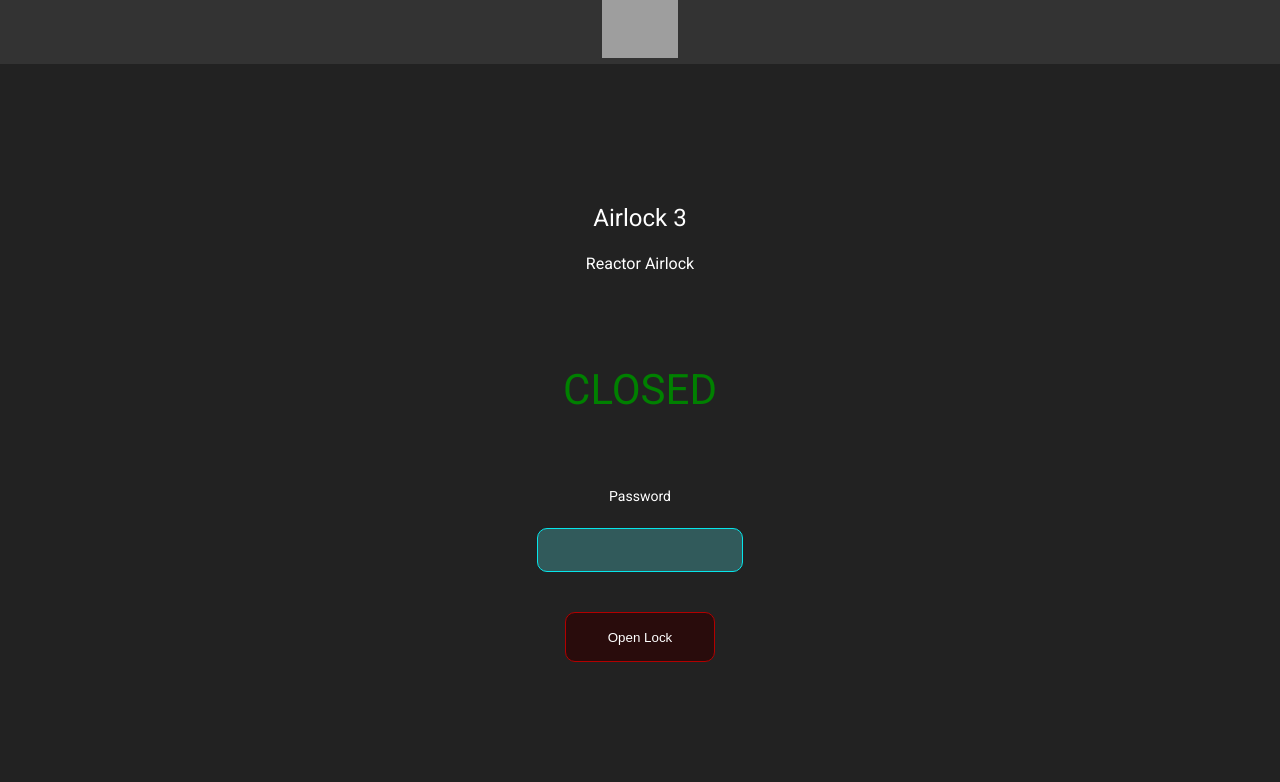
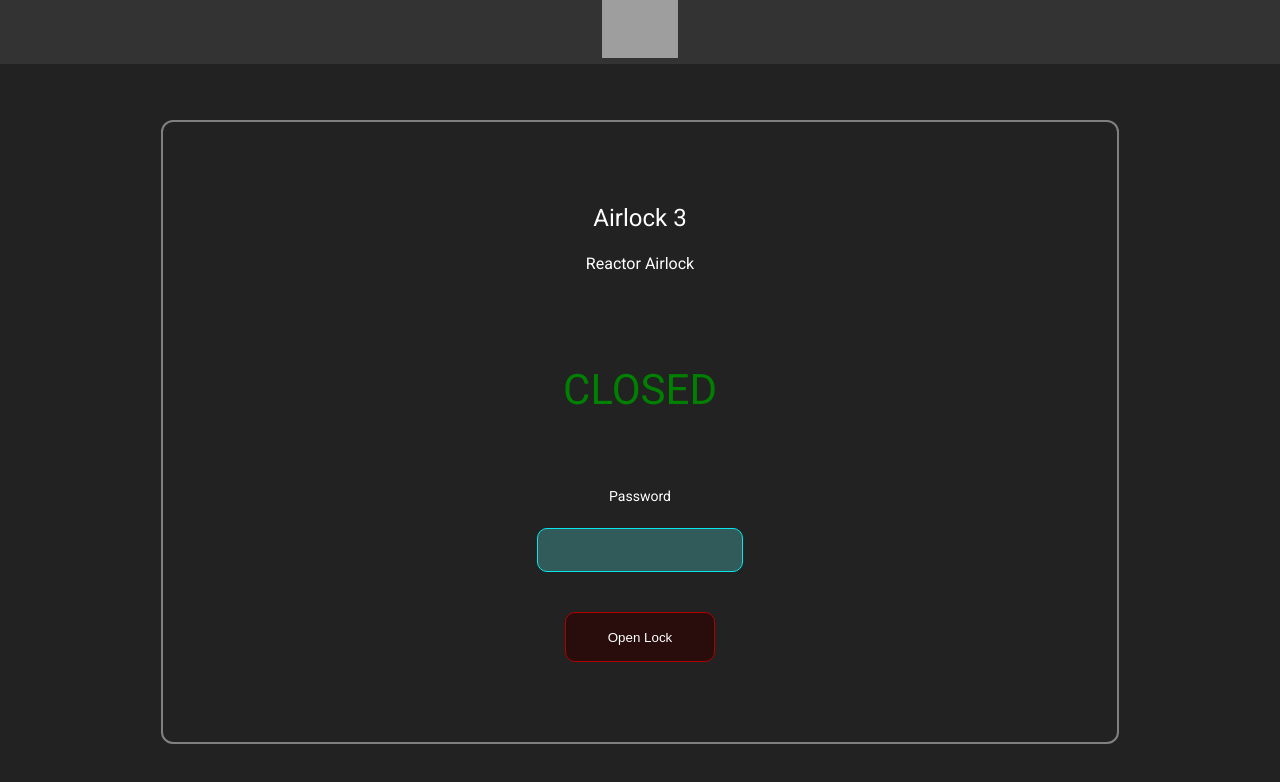
Before and after one commit to esfacumon/rocinante-display, an Angular app: page /airlock in a window 1280 px wide. Shown: the top 782 px of the page. Built offline with nearby package versions, Linux system fonts and the light colour scheme; grey boxes are pictures that could not be loaded.

Commit message:
V 1.2 Improved utils-airlock

```diff
--- a/src/app/app.module.ts
+++ b/src/app/app.module.ts
@@ -27,6 +27,7 @@ import { PilotDockingComponent } from './components/pilot/pilot-docking/pilot-do
 import { PilotReactorComponent } from './components/pilot/pilot-reactor/pilot-reactor.component';
 import { GunnerWeaponsComponent } from './components/gunner/gunner-weapons/gunner-weapons.component';
 import { GunnerCountermeasuresComponent } from './components/gunner/gunner-countermeasures/gunner-countermeasures.component';
+import { FormsModule } from '@angular/forms';
 
 @NgModule({
   declarations: [
@@ -58,6 +59,7 @@ import { GunnerCountermeasuresComponent } from './components/gunner/gunner-count
     MatToolbarModule,
     MatButtonModule,
     MatTableModule,
+    FormsModule,
   ],
   providers: [],
   bootstrap: [AppComponent]
--- a/src/app/components/utilities/airlock/airlock.component.css
+++ b/src/app/components/utilities/airlock/airlock.component.css
@@ -6,6 +6,22 @@
     align-items: center;
 
     color: white;
+
+}
+
+.airlock-camera-inner-div{
+
+    display: flex;
+    flex-direction: column;
+
+    align-items: center;
+
+    color: white;
+
+    border: solid 2px gray;
+    border-radius: 12px;
+
+    padding: 10vh 25vw;
 
 }
 
@@ -36,3 +52,11 @@
     text-align: center;
     font-size: large;
 }
+
+.airlock-form{
+    display: flex;
+    flex-direction: column;
+
+    justify-content: center;
+    align-items: center;
+}
--- a/src/app/components/utilities/airlock/airlock.component.html
+++ b/src/app/components/utilities/airlock/airlock.component.html
@@ -1,9 +1,15 @@
 <div class="airlock-camera-div">
-    <h1>Airlock 3</h1>
-    <h3>Reactor Airlock</h3>
-    <h1 class="airlock-state">CLOSED</h1>
-    <p>Password</p>
-    <input class="password-input" type="password"/>
-    <button class="button-red-inactive airlock-camera-button">Open Lock</button>
+    <div class="airlock-camera-inner-div">
+        <h1>Airlock 3</h1>
+        <h3>Reactor Airlock</h3>
+        <h1 class="airlock-state">{{state}}</h1>
+        <p>Password</p>
+        <form class="airlock-form" (submit)="onSubmit()">
+            <div class="form-group">
+                <input [(ngModel)]="pass" class="password-input" type="password" name="first"/>
+            </div>
+            <button class="button-red-inactive airlock-camera-button" type="submit">Open Lock</button>
+        </form>
+    </div>
 
 </div>
--- a/src/app/components/utilities/airlock/airlock.component.ts
+++ b/src/app/components/utilities/airlock/airlock.component.ts
@@ -1,4 +1,4 @@
-import { Component, OnInit } from '@angular/core';
+import { Component, ElementRef, OnInit, ViewChild } from '@angular/core';
 
 @Component({
   selector: 'app-airlock',
@@ -7,9 +7,34 @@ import { Component, OnInit } from '@angular/core';
 })
 export class AirlockComponent implements OnInit {
 
+  password : string = '1234';
+  pass : string = '';
+
+  state : string = 'CLOSED';
+
   constructor() { }
 
   ngOnInit(): void {
   }
 
+  async onSubmit(){
+    if(this.pass === this.password){
+      this.state = 'OPEN';
+
+    } else{
+      this.state = 'BAD PASSWORD';
+    }
+
+    await this.delay(5000);
+
+    this.state = 'CLOSED';
+    this.pass = '';
+
+
+  }
+
+   delay(ms: number) {
+    return new Promise( resolve => setTimeout(resolve, ms) );
+  }
+
 }
```
